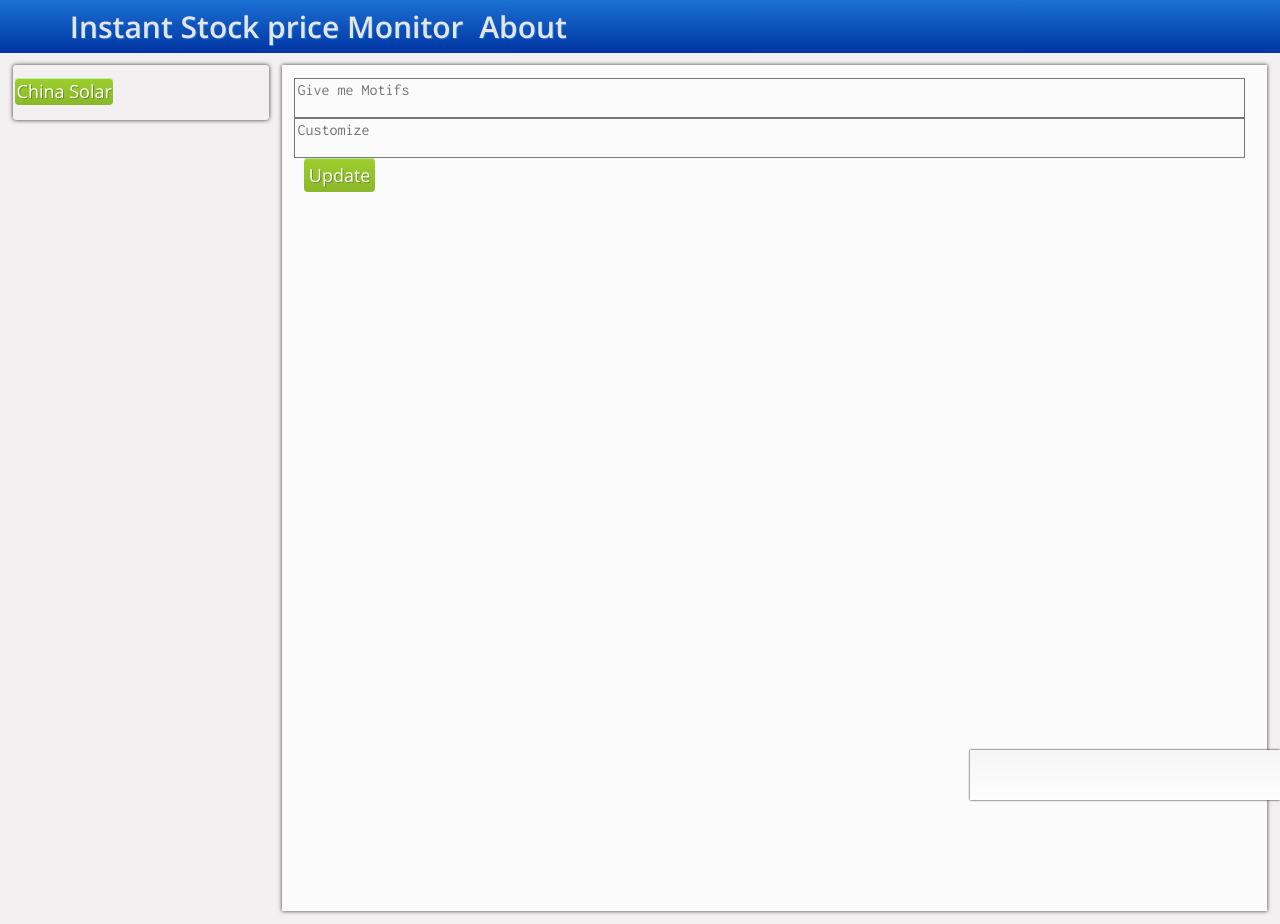
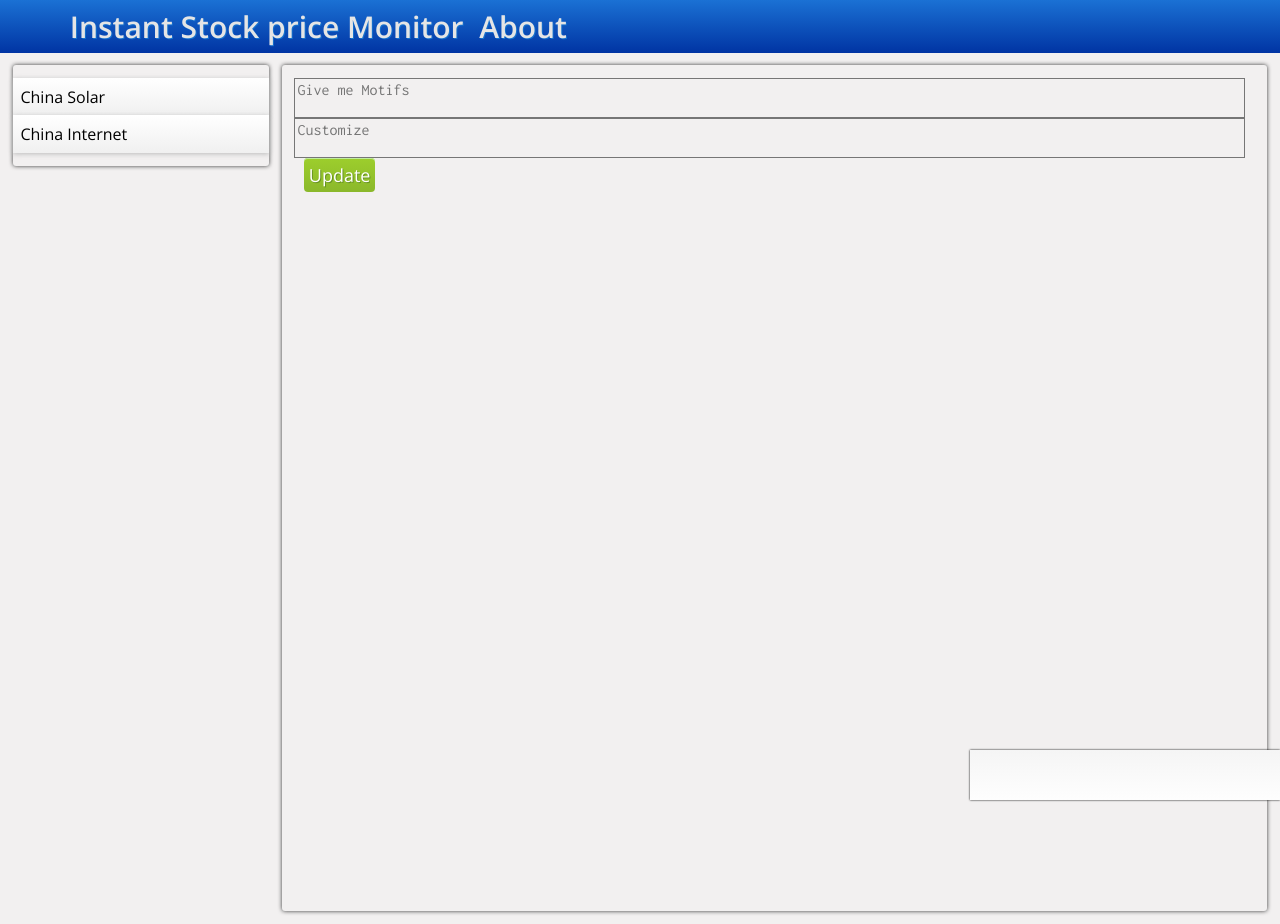
Before and after one commit to ted7726/ted7726.github.io, a PHP site: page /stock/index.html in a window 1280 px wide. Run offline with PHP 8.4, Linux system fonts and the light colour scheme; some libraries are stand-ins or nearby versions.

Commit message:
update sidebar

```diff
--- a/stock/css/style.css
+++ b/stock/css/style.css
@@ -39,13 +39,25 @@
     width:20%;
 	float:left;
     padding: 1% 0%;
-    border-radius:3px;
-	color:#A0A0A0;
+	border-radius:3px;
 	box-shadow: 0px 0px 4px #333333;
 	background:FBFBFB;
 }
-#sidebar div{
 
+
+#sidebar .list{
+	padding: 3% 3%;
+	background:linear-gradient(white, #F0F0F0);
+	cursor:pointer;
+	width:94%;
+	box-shadow: 0px 1px 5px #BBBBBB;
+
+}
+
+#sidebar .list:hover{
+	color:white;
+	box-shadow: 0px 1px 5px #000000;
+	background:linear-gradient(#002357, #00183b);
 }
 
 
@@ -53,10 +65,11 @@
 	float:right;
 	width:75%;
 	height: 820px;
-	background: #FBFBFB;
 	padding: 1% 1%;
 	margin:1%;
+	border-radius:3px;
 	box-shadow: 0px 0px 4px #333333;
+	background:FBFBFB;
 	display:inline-block;
 }
 
--- a/stock/index.html
+++ b/stock/index.html
@@ -16,7 +16,8 @@
         </div style="width:100%">
 		<div>
 			<div id="sidebar">
-				<div id="ChinaSolar" class="button">China Solar</div>
+				<div id="ChinaSolar" class="list">China Solar</div>
+				<div id="ChinaInternet" class="list">China Internet</div>
 			</div>
 			<div id="main" ><div id="ttt" style = "font-family:consolas;"></div>
 
--- a/stock/js.js
+++ b/stock/js.js
@@ -28,7 +28,11 @@ $(document).ready(function(){
 
 
 	$("#ChinaSolar").click(function(){
-		getMotifs("China Solar");
+		getMotifs("ChinaSolar");
+	});
+
+	$("#ChinaInternet").click(function(){
+		getMotifs("ChinaInternet");
 	});
 
 });
--- a/stock/motifs.js
+++ b/stock/motifs.js
@@ -1,8 +1,16 @@
 function getMotifs(motif){
-	if (motif === "China Solar"){
+	if (motif === "ChinaSolar"){
 		Update_Table(
 			["CSIQ","TSL","YGE","JKS","DQ","JASO","HSOL","SOL"],
 			[25.25,17.51,13.54,12.99,3.82,14.16,8.07,4.66]
 		);
 	}
+
+	else if (motif === "ChinaInternet"){
+		Update_Table(
+			["BIDU","QIHU","BITA","ATHM","LEJU","WUBA","SINA","SOHU","YOKU","JD","VIPS","CTRP","JMEI","QUNR","TOUR","DANG","NTES","GAME","CYOU","KZ","WB","YY","RENN","SFUN","CMCM"],
+			[20.07,5.38,4.81,4.20,2.74,2.44,1.81,1.11,0.84,13.77,5.93,3.91,3.89,2.63,1.17,1.12,11.11,2.16,1.35,0.64,3.50,1.15,0.85,1.97,1.43]
+		);
+	}
+
 }
```
